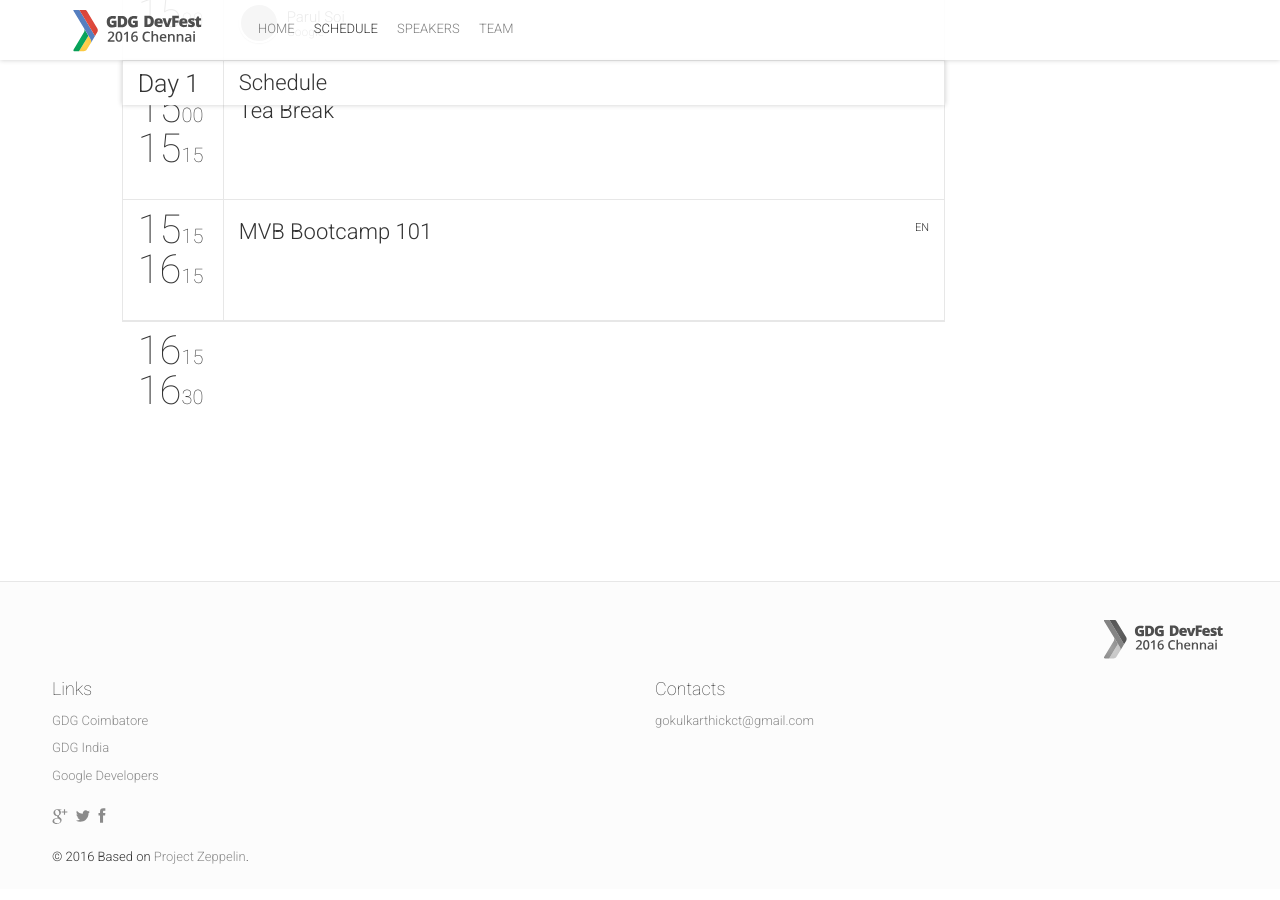
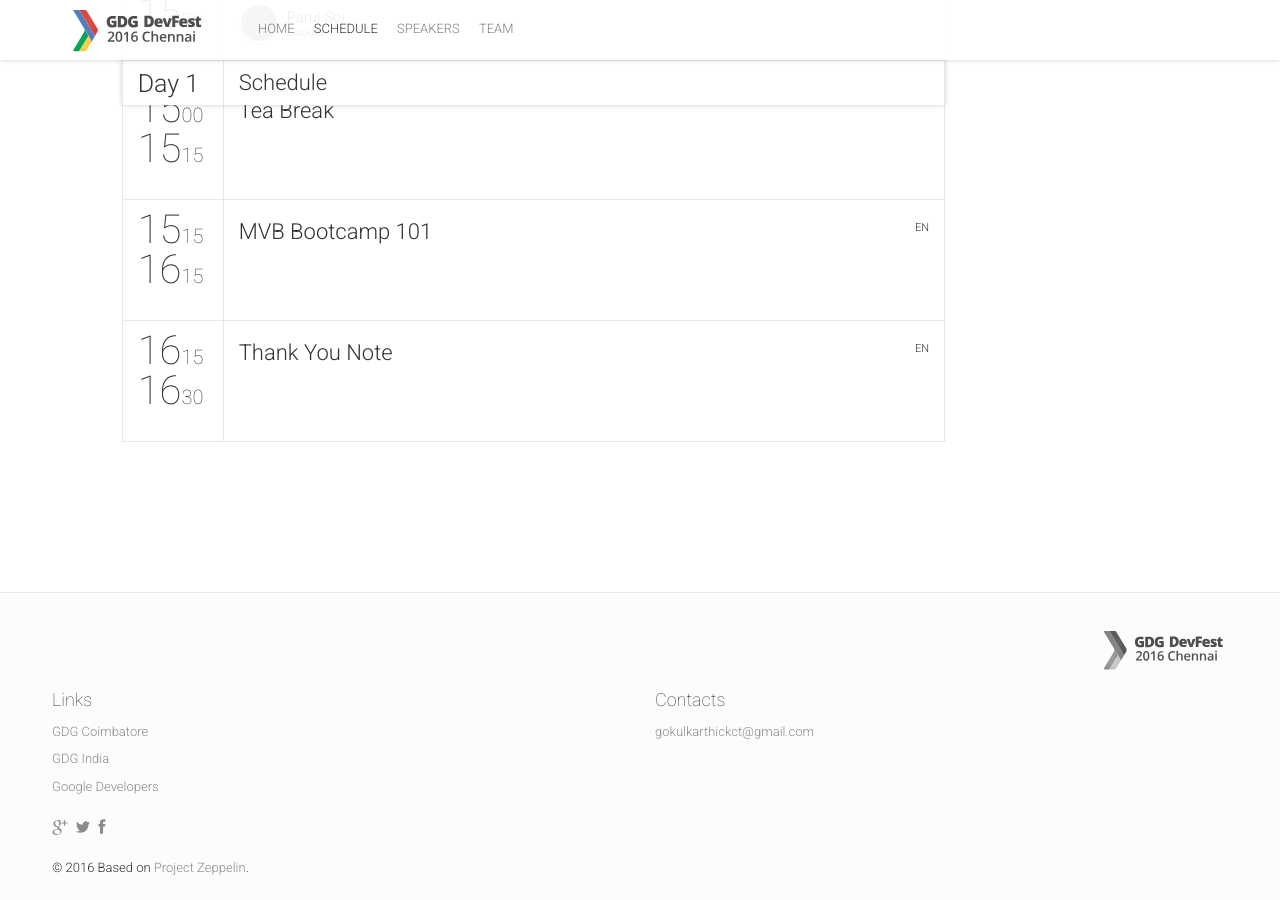
Before and after one commit to gokulkarthick/gdgcbe.github.io, a Jekyll site: the page built from schedule.html, in a window 1280 px wide and 900 px high, scrolled down 1524 px. Built offline with Jekyll 4.4.1, drawn with Linux system fonts in a browser that asks for light colours; nearby versions of some CDN libraries; comment, search, counter and statistics services are not loaded; grey boxes are pictures that could not be loaded.

Commit message:
Update sessions.yml

```diff
--- a/_data/sessions.yml
+++ b/_data/sessions.yml
@@ -54,3 +54,7 @@
   title: "MVB Bootcamp 101"
   language: en
   complexity: "Beginner"
+-
+  id: 12
+  title: "Thank You Note"
+  language: en
```
